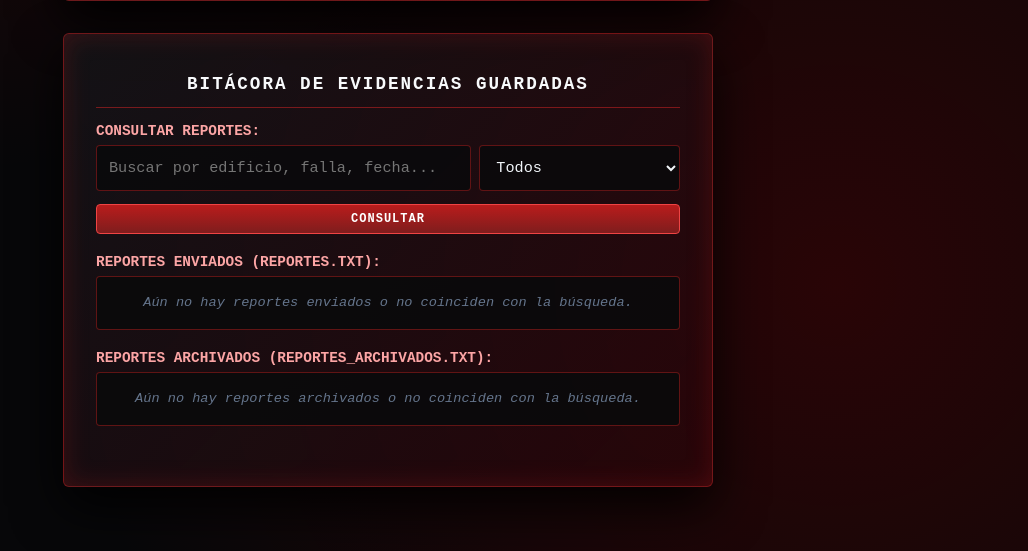
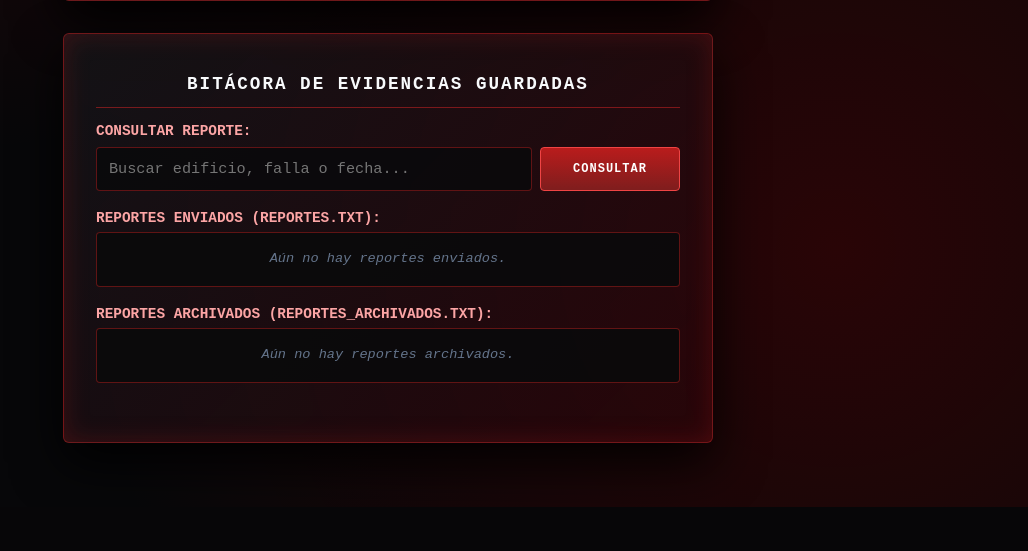
Before and after one commit to marielestrella/ba-osescolares_equipo2, a PHP site: page / in a window 1280 px wide. Shown: the part 777-1328 px from the top of the page, without its empty margins (252-1280 px from the left). After the commit the page ends 1284 px from the top, so only its background shows below. Run offline with PHP 8.4, Linux system fonts and the light colour scheme.

Commit message:
Implementa consultar, actualizar y eliminar reportes en index.php

```diff
--- a/php/index.php
+++ b/php/index.php
@@ -15,76 +15,38 @@ $editTipoBano    = "Hombres";
 $editTipoFalla   = "";
 $editDescripcion = "";
 
-// 1. Leer los reportes del .txt y separarlos en una lista usando la línea de guiones
+// Leer los reportes del .txt y separarlos usando --------------------------
 function obtenerReportes($ruta) {
-    if (!file_exists($ruta)) {
-        return [];
-    }
+    if (!file_exists($ruta)) return [];
     $contenido = trim(file_get_contents($ruta));
-    if (empty($contenido)) {
-        return [];
-    }
+    if (empty($contenido)) return [];
     $bloques = explode("--------------------------", $contenido);
     $lista = [];
-    foreach ($bloques as $bloque) {
-        $bloque = trim($bloque);
-        if (!empty($bloque)) {
-            $lista[] = $bloque;
-        }
+    foreach ($bloques as $b) {
+        if (!empty(trim($b))) $lista[] = trim($b);
     }
     return $lista;
 }
 
-// 2. Guardar de nuevo la lista completa en el archivo .txt
+// Guardar la lista completa de reportes de vuelta en el .txt
 function guardarListaReportes($ruta, $lista) {
-    $textoFinal = "";
+    $texto = "";
     foreach ($lista as $item) {
-        $textoFinal .= trim($item) . PHP_EOL . "--------------------------" . PHP_EOL;
+        $texto .= trim($item) . PHP_EOL . "--------------------------" . PHP_EOL;
     }
-    return @file_put_contents($ruta, $textoFinal, LOCK_EX) !== false;
+    return @file_put_contents($ruta, $texto, LOCK_EX) !== false;
 }
 
-// 3. Extraer cada dato individual de un reporte para subirlo al formulario al editar
-function extraerDatos($textoBloque) {
-    $datos = [
-        "ubicacion" => "",
-        "tipo_bano" => "Hombres",
-        "tipo_falla" => "",
-        "descripcion" => ""
-    ];
-    $lineas = explode("\n", str_replace("\r", "", $textoBloque));
-    $leyendoDesc = false;
-
-    foreach ($lineas as $linea) {
-        if (strpos($linea, "Ubicación: ") === 0) {
-            $datos["ubicacion"] = trim(substr($linea, 12));
-        } elseif (strpos($linea, "Tipo de baño: ") === 0) {
-            $datos["tipo_bano"] = trim(substr($linea, 15));
-        } elseif (strpos($linea, "Tipo de falla: ") === 0) {
-            $datos["tipo_falla"] = trim(substr($linea, 15));
-        } elseif (strpos($linea, "Descripción: ") === 0) {
-            $datos["descripcion"] = trim(substr($linea, 14));
-            $leyendoDesc = true;
-        } elseif ($leyendoDesc) {
-            $datos["descripcion"] .= "\n" . $linea;
-        }
-    }
-    return $datos;
-}
-
-// ==========================================
-// PROCESAR FORMULARIOS (CREAR, ELIMINAR, EDITAR, ACTUALIZAR)
-// ==========================================
 if ($_SERVER["REQUEST_METHOD"] == "POST") {
     $accion = trim($_POST["accion"] ?? "enviar");
 
-    // ACCIÓN: ELIMINAR
+    // 1. ELIMINAR REPORTE
     if ($accion === "eliminar") {
-        $origen = $_POST["origen"] ?? "";
-        $indice = intval($_POST["indice"] ?? -1);
+        $origen  = $_POST["origen"] ?? "";
+        $indice  = intval($_POST["indice"] ?? -1);
         $archivo = ($origen === "archivados") ? $rutaArchivados : $rutaEnviados;
+        $lista   = obtenerReportes($archivo);
 
-        $lista = obtenerReportes($archivo);
         if (isset($lista[$indice])) {
             unset($lista[$indice]);
             if (guardarListaReportes($archivo, $lista)) {
@@ -96,27 +58,31 @@ if ($_SERVER["REQUEST_METHOD"] == "POST") {
             }
         }
     }
-    // ACCIÓN: CARGAR DATOS PARA ACTUALIZAR
+    // 2. CARGAR DATOS AL FORMULARIO PARA ACTUALIZAR
     elseif ($accion === "cargar_edicion") {
-        $origen = $_POST["origen"] ?? "";
-        $indice = intval($_POST["indice"] ?? -1);
+        $origen  = $_POST["origen"] ?? "";
+        $indice  = intval($_POST["indice"] ?? -1);
         $archivo = ($origen === "archivados") ? $rutaArchivados : $rutaEnviados;
+        $lista   = obtenerReportes($archivo);
 
-        $lista = obtenerReportes($archivo);
         if (isset($lista[$indice])) {
-            $datos = extraerDatos($lista[$indice]);
-            $editando        = true;
-            $editIndex       = $indice;
-            $editOrigen      = $origen;
-            $editUbicacion   = $datos["ubicacion"];
-            $editTipoBano    = $datos["tipo_bano"];
-            $editTipoFalla   = $datos["tipo_falla"];
-            $editDescripcion = $datos["descripcion"];
-            $mensaje = "Editando reporte. Modifica los datos arriba y presiona Guardar Cambios.";
+            $editando   = true;
+            $editIndex  = $indice;
+            $editOrigen = $origen;
+
+            // Extraer cada línea del bloque de texto
+            $lineas = explode("\n", str_replace("\r", "", $lista[$indice]));
+            foreach ($lineas as $linea) {
+                if (strpos($linea, "Ubicación: ") === 0)     $editUbicacion   = trim(substr($linea, 12));
+                if (strpos($linea, "Tipo de baño: ") === 0)  $editTipoBano    = trim(substr($linea, 15));
+                if (strpos($linea, "Tipo de falla: ") === 0) $editTipoFalla   = trim(substr($linea, 15));
+                if (strpos($linea, "Descripción: ") === 0)   $editDescripcion = trim(substr($linea, 14));
+            }
+            $mensaje = "Editando reporte. Modifica los campos arriba y guarda los cambios.";
             $tipoMensaje = "exito";
         }
     }
-    // ACCIÓN: GUARDAR ACTUALIZACIÓN
+    // 3. GUARDAR ACTUALIZACIÓN
     elseif ($accion === "actualizar") {
         $origen      = $_POST["origen"] ?? "";
         $indice      = intval($_POST["indice"] ?? -1);
@@ -130,16 +96,16 @@ if ($_SERVER["REQUEST_METHOD"] == "POST") {
             $tipoMensaje = "error";
         } else {
             $archivo = ($origen === "archivados") ? $rutaArchivados : $rutaEnviados;
-            $lista = obtenerReportes($archivo);
+            $lista   = obtenerReportes($archivo);
 
             if (isset($lista[$indice])) {
-                $reporteEditado  = "Fecha: " . date("d/m/Y H:i:s") . " (Editado)" . PHP_EOL;
-                $reporteEditado .= "Ubicación: " . $ubicacion . PHP_EOL;
-                $reporteEditado .= "Tipo de baño: " . $tipoBano . PHP_EOL;
-                $reporteEditado .= "Tipo de falla: " . $tipoFalla . PHP_EOL;
-                $reporteEditado .= "Descripción: " . $descripcion;
+                $reporte  = "Fecha: " . date("d/m/Y H:i:s") . " (Editado)" . PHP_EOL;
+                $reporte .= "Ubicación: " . $ubicacion . PHP_EOL;
+                $reporte .= "Tipo de baño: " . $tipoBano . PHP_EOL;
+                $reporte .= "Tipo de falla: " . $tipoFalla . PHP_EOL;
+                $reporte .= "Descripción: " . $descripcion;
 
-                $lista[$indice] = $reporteEditado;
+                $lista[$indice] = $reporte;
 
                 if (guardarListaReportes($archivo, $lista)) {
                     $mensaje = "Reporte ACTUALIZADO correctamente.";
@@ -188,12 +155,8 @@ if ($_SERVER["REQUEST_METHOD"] == "POST") {
     }
 }
 
-// ==========================================
-// CONSULTAR / FILTRAR REPORTES (MÉTODO GET)
-// ==========================================
-$busqueda      = trim($_GET["buscar"] ?? "");
-$filtroArchivo = $_GET["filtro"] ?? "todos";
-
+// Leer el contenido guardado y el texto de consulta (GET)
+$busqueda        = trim($_GET["buscar"] ?? "");
 $listaEnviados   = obtenerReportes($rutaEnviados);
 $listaArchivados = obtenerReportes($rutaArchivados);
 ?>
@@ -307,7 +270,7 @@ $listaArchivados = obtenerReportes($rutaArchivados);
             gap: 0.75rem;
         }
 
-        button, .btn-link {
+        button {
             width: 100%;
             padding: 0.9rem;
             background: linear-gradient(180deg, #b91c1c, #7f1d1d);
@@ -373,62 +313,34 @@ $listaArchivados = obtenerReportes($rutaArchivados);
             border: 1px solid rgba(153, 27, 27, 0.6);
             border-radius: 4px;
             padding: 1rem;
-            max-height: 360px;
+            max-height: 250px;
             overflow-y: auto;
+            white-space: pre-wrap;
             font-size: 0.85rem;
             color: #cbd5e1;
             line-height: 1.5;
         }
 
-        .tarjeta-reporte {
-            background-color: rgba(24, 24, 29, 0.95);
-            border-left: 3px solid #ef4444;
-            padding: 0.8rem;
-            margin-bottom: 0.9rem;
-            border-radius: 4px;
+        .item-reporte {
+            border-bottom: 1px dashed rgba(220, 38, 38, 0.4);
+            padding-bottom: 0.8rem;
+            margin-bottom: 0.8rem;
         }
 
-        .texto-reporte {
-            white-space: pre-wrap;
-            margin-bottom: 0.7rem;
+        .acciones-fila {
+            display: flex;
+            gap: 0.5rem;
+            margin-top: 0.5rem;
         }
 
-        .acciones-item {
-            display: flex;
-            gap: 0.5rem;
-        }
-
-        .acciones-item form {
+        .acciones-fila form {
             flex: 1;
         }
 
-        .btn-mini {
-            padding: 0.45rem 0.6rem;
+        .btn-chico {
+            padding: 0.45rem;
             font-size: 0.75rem;
             letter-spacing: 1px;
-        }
-
-        .btn-mini-editar {
-            background: #b45309;
-            border-color: #f59e0b;
-        }
-
-        .btn-mini-editar:hover {
-            background: #d97706;
-        }
-
-        .fila-consulta {
-            display: flex;
-            gap: 0.5rem;
-            margin-bottom: 0.8rem;
-        }
-
-        .fila-consulta input {
-            flex: 2;
-        }
-
-        .fila-consulta select {
-            flex: 1;
         }
 
         .vacio {
@@ -448,7 +359,7 @@ $listaArchivados = obtenerReportes($rutaArchivados);
 
 <div class="contenedor">
     <div class="muestra-vidrio"></div>
-    <h1><?php echo $editando ? "Actualizar Reporte" : "Reporte de Fallas"; ?></h1>
+    <h1>Reporte de Fallas</h1>
     <div class="subtitulo-forense">Baños Escolares // Bay Harbor Lab</div>
 
     <?php if (!empty($mensaje)): ?>
@@ -532,106 +441,74 @@ $listaArchivados = obtenerReportes($rutaArchivados);
 <div class="contenedor">
     <h2>Bitácora de Evidencias Guardadas</h2>
 
-    <!-- CONSULTA / BUSCADOR -->
     <form method="GET" class="campo">
-        <label for="buscar">Consultar Reportes:</label>
-        <div class="fila-consulta">
+        <label for="buscar">Consultar reporte:</label>
+        <div class="acciones-fila">
             <input
                 type="text"
                 id="buscar"
                 name="buscar"
-                placeholder="Buscar por edificio, falla, fecha..."
+                placeholder="Buscar edificio, falla o fecha..."
                 value="<?php echo htmlspecialchars($busqueda); ?>"
             >
-            <select name="filtro">
-                <option value="todos" <?php echo ($filtroArchivo === "todos") ? "selected" : ""; ?>>Todos</option>
-                <option value="enviados" <?php echo ($filtroArchivo === "enviados") ? "selected" : ""; ?>>Enviados</option>
-                <option value="archivados" <?php echo ($filtroArchivo === "archivados") ? "selected" : ""; ?>>Archivados</option>
-            </select>
-        </div>
-        <div class="fila-consulta">
-            <button type="submit" class="btn-mini">Consultar</button>
-            <?php if (!empty($busqueda) || $filtroArchivo !== "todos"): ?>
-                <a href="?" class="btn-link btn-secundario btn-mini">Ver Todos</a>
+            <button type="submit" class="btn-chico" style="max-width: 140px;">Consultar</button>
+            <?php if (!empty($busqueda)): ?>
+                <button type="button" class="btn-chico" style="max-width: 110px;" onclick="window.location.href=window.location.pathname">Limpiar</button>
             <?php endif; ?>
         </div>
     </form>
 
-    <?php if ($filtroArchivo === "todos" || $filtroArchivo === "enviados"): ?>
     <div class="campo">
         <label>Reportes Enviados (reportes.txt):</label>
-            <div class="caja-registros">
-                <?php
-                $totalEnv = 0;
+        <div class="caja-registros"><?php
+            $hayEnv = false;
             foreach ($listaEnviados as $indice => $rep):
-                    if (!empty($busqueda) && stripos($rep, $busqueda) === false) {
-                        continue;
-                    }
-                    $totalEnv++;
-                ?>
-                    <div class="tarjeta-reporte">
-                        <div class="texto-reporte"><?php echo htmlspecialchars($rep); ?></div>
-                        <div class="acciones-item">
+                if (!empty($busqueda) && stripos($rep, $busqueda) === false) continue;
+                $hayEnv = true;
+            ?><div class="item-reporte"><?php echo htmlspecialchars($rep); ?><div class="acciones-fila">
                     <form method="POST">
                         <input type="hidden" name="accion" value="cargar_edicion">
                         <input type="hidden" name="origen" value="enviados">
                         <input type="hidden" name="indice" value="<?php echo $indice; ?>">
-                                <button type="submit" class="btn-mini btn-mini-editar">Actualizar</button>
+                        <button type="submit" class="btn-chico">Actualizar</button>
                     </form>
-                            <form method="POST" onsubmit="return confirm('¿Seguro que quieres eliminar este reporte?');">
+                    <form method="POST" onsubmit="return confirm('¿Eliminar este reporte?');">
                         <input type="hidden" name="accion" value="eliminar">
                         <input type="hidden" name="origen" value="enviados">
                         <input type="hidden" name="indice" value="<?php echo $indice; ?>">
-                                <button type="submit" class="btn-mini">Eliminar</button>
+                        <button type="submit" class="btn-chico">Eliminar</button>
                     </form>
+                </div></div><?php
+            endforeach;
+            if (!$hayEnv) echo '<div class="vacio">Aún no hay reportes enviados.</div>';
+        ?></div>
     </div>
-                    </div>
-                <?php endforeach; ?>
 
-                <?php if ($totalEnv === 0): ?>
-                    <div class="vacio">Aún no hay reportes enviados o no coinciden con la búsqueda.</div>
-                <?php endif; ?>
-            </div>
-        </div>
-    <?php endif; ?>
-
-    <?php if ($filtroArchivo === "todos" || $filtroArchivo === "archivados"): ?>
     <div class="campo">
         <label>Reportes Archivados (reportes_archivados.txt):</label>
-            <div class="caja-registros">
-                <?php
-                $totalArc = 0;
+        <div class="caja-registros"><?php
+            $hayArc = false;
             foreach ($listaArchivados as $indice => $rep):
-                    if (!empty($busqueda) && stripos($rep, $busqueda) === false) {
-                        continue;
-                    }
-                    $totalArc++;
-                ?>
-                    <div class="tarjeta-reporte">
-                        <div class="texto-reporte"><?php echo htmlspecialchars($rep); ?></div>
-                        <div class="acciones-item">
+                if (!empty($busqueda) && stripos($rep, $busqueda) === false) continue;
+                $hayArc = true;
+            ?><div class="item-reporte"><?php echo htmlspecialchars($rep); ?><div class="acciones-fila">
                     <form method="POST">
                         <input type="hidden" name="accion" value="cargar_edicion">
                         <input type="hidden" name="origen" value="archivados">
                         <input type="hidden" name="indice" value="<?php echo $indice; ?>">
-                                <button type="submit" class="btn-mini btn-mini-editar">Actualizar</button>
+                        <button type="submit" class="btn-chico">Actualizar</button>
                     </form>
-                            <form method="POST" onsubmit="return confirm('¿Seguro que quieres eliminar este reporte archivado?');">
+                    <form method="POST" onsubmit="return confirm('¿Eliminar este reporte archivado?');">
                         <input type="hidden" name="accion" value="eliminar">
                         <input type="hidden" name="origen" value="archivados">
                         <input type="hidden" name="indice" value="<?php echo $indice; ?>">
-                                <button type="submit" class="btn-mini">Eliminar</button>
+                        <button type="submit" class="btn-chico">Eliminar</button>
                     </form>
+                </div></div><?php
+            endforeach;
+            if (!$hayArc) echo '<div class="vacio">Aún no hay reportes archivados.</div>';
+        ?></div>
     </div>
-                    </div>
-                <?php endforeach; ?>
-
-                <?php if ($totalArc === 0): ?>
-                    <div class="vacio">Aún no hay reportes archivados o no coinciden con la búsqueda.</div>
-                <?php endif; ?>
-            </div>
-        </div>
-    <?php endif; ?>
 </div>
 
 </body>
```
Also changed, not shown: other parts of php/index.php (+6 -31 lines). Lines whose indentation alone changed are shown as unchanged.
